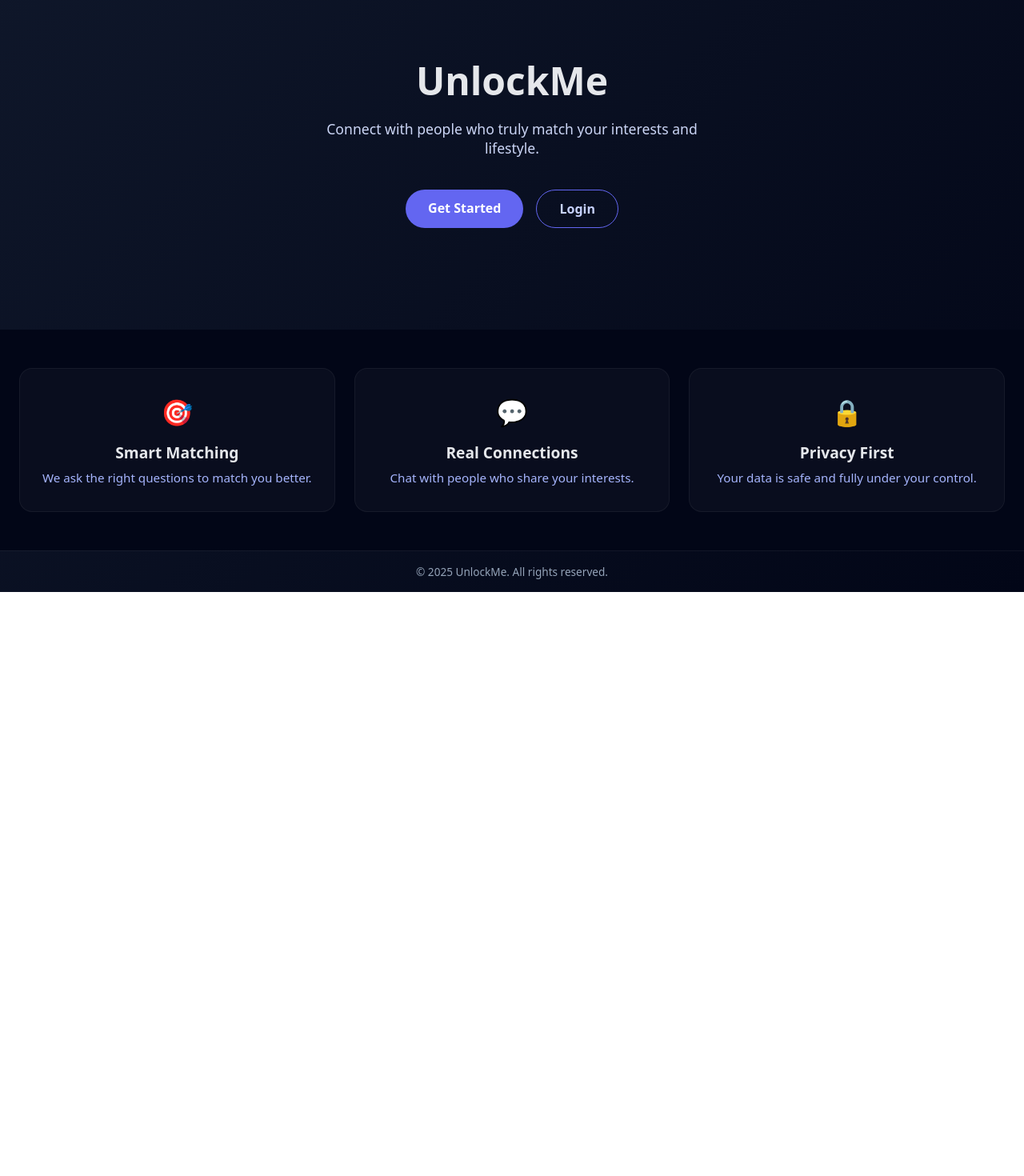
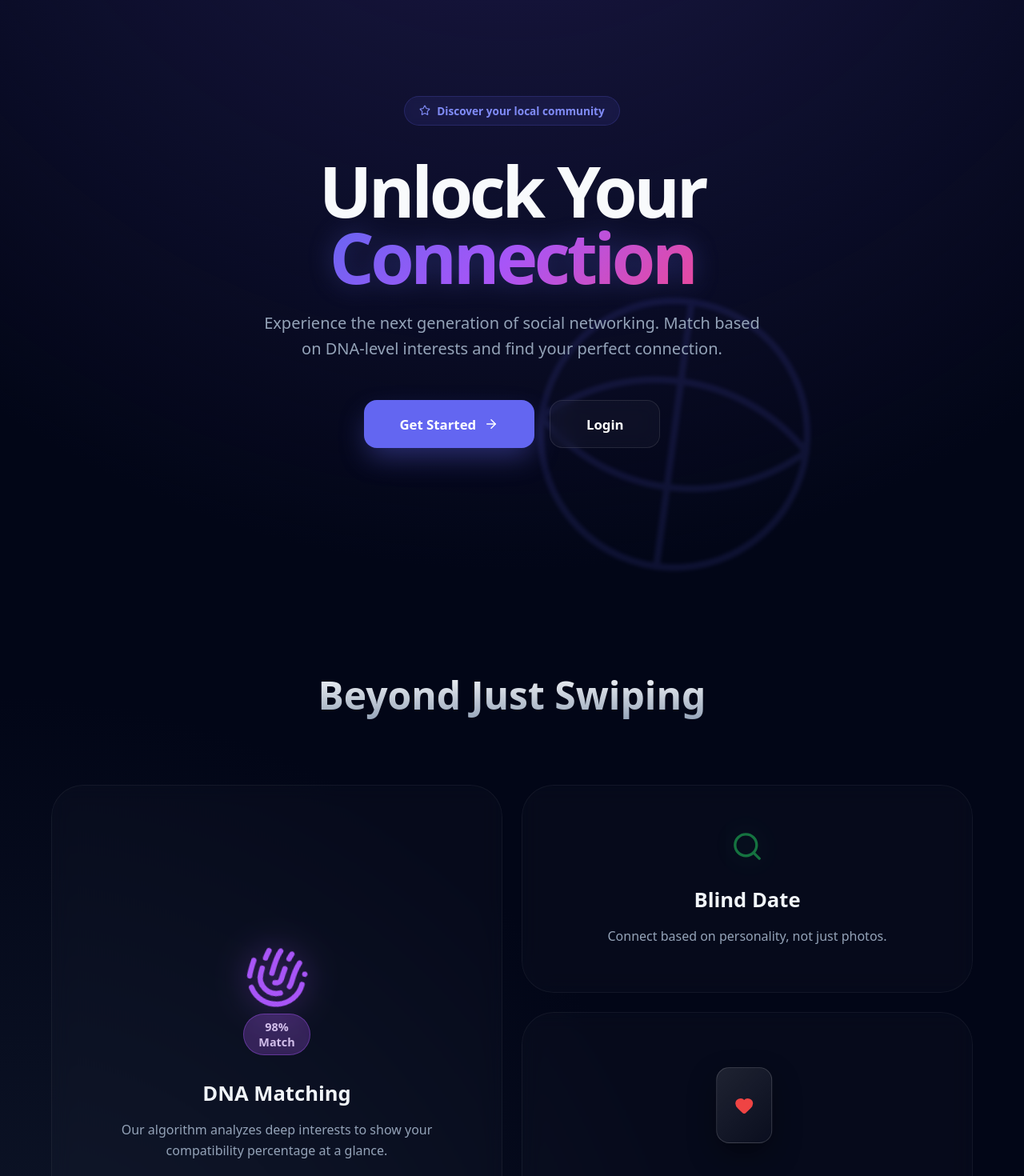
Before and after one commit to MorinoCode/Unlock-Me-Frontend, a React app: page / in a window 1280 px wide. Shown: the part 60-1530 px from the top of the page at 80% size. Before the commit the page ends 800 px from the top, so only its background shows below. Built offline with nearby package versions, Linux system fonts and the light colour scheme; no server answers; the HTML template or start-up script is replaced by a standard one.

Commit message:
change style

```diff
--- a/src/App.jsx
+++ b/src/App.jsx
@@ -2,6 +2,7 @@ import React, { Suspense, lazy } from 'react';
 import { BrowserRouter, Route, Routes, Outlet } from 'react-router-dom';
 import { AuthProvider } from './context/AuthProvider';
 import Navbar from './components/navbar/Navbar.jsx';
+import Footer from './components/footer/Footer.jsx';
 import { Toaster } from 'react-hot-toast';
 
 import PublicRoute from './context/PublicRoute.jsx';
@@ -36,6 +37,7 @@ const MainLayout = () => {
     <>
       <Navbar />
       <Outlet />
+      <Footer/>
     </>
   );
 };
--- a/src/pages/homePage/HomePage.css
+++ b/src/pages/homePage/HomePage.css
@@ -1,121 +1,276 @@
-/* Block: .home-page */
+/* =========================================
+   Block: .home-page
+   ========================================= */
 .home-page {
+  background-color: #020617; /* عمق تیره برای حس مدرن */
+  background-image:
+    radial-gradient(circle at 50% -20%, #1e1b4b 0%, transparent 50%),
+    radial-gradient(circle at 0% 100%, #0f172a 0%, transparent 40%);
+  color: #f8fafc;
+  overflow-x: hidden;
+  position: relative;
+  min-height: 100vh;
+}
+
+/* --- Hero Section & Animated Globe --- */
+.home-page__hero {
   min-height: 100vh;
   display: flex;
-  flex-direction: column;
-  background: linear-gradient(135deg, #0f172a, #020617);
-  color: #e5e7eb;
+  align-items: center;
+  justify-content: center;
+  position: relative;
+  padding: 2rem 1.5rem;
+  z-index: 1;
 }
 
-/* Element: .home-page__hero */
-.home-page__hero {
-  flex: 1;
+.home-page__globe-bg {
+  position: absolute;
+  top: 50%;
+  left: 50%;
+  transform: translate(-50%, -50%);
+  z-index: -1;
+  opacity: 0.12; /* بسیار ملایم برای پس‌زمینه */
+  color: #6366f1;
+  pointer-events: none;
+  filter: blur(2px);
+}
+
+.home-page__hero-content {
+  max-width: 850px;
+  text-align: center;
   display: flex;
   flex-direction: column;
   align-items: center;
-  justify-content: center;
-  text-align: center;
-  padding: 4rem 1.5rem;
 }
 
-/* Element: .home-page__title */
-.home-page__title {
-  font-size: 3rem;
-  font-weight: 700;
-  margin-bottom: 1rem;
+/* Badge Style */
+.home-page__badge {
+  display: flex;
+  align-items: center;
+  gap: 8px;
+  background: rgba(99, 102, 241, 0.1);
+  border: 1px solid rgba(99, 102, 241, 0.2);
+  padding: 8px 18px;
+  border-radius: 100px;
+  font-size: 0.85rem;
+  font-weight: 600;
+  color: #818cf8;
+  margin-bottom: 2.5rem;
+  backdrop-filter: blur(5px);
 }
 
-/* Element: .home-page__subtitle */
+.home-page__title {
+  font-size: clamp(2.8rem, 10vw, 5.5rem);
+  font-weight: 900;
+  line-height: 0.95;
+  letter-spacing: -0.05em;
+  margin-bottom: 1.5rem;
+}
+
+.home-page__title--gradient {
+  background: linear-gradient(135deg, #6366f1 0%, #a855f7 50%, #ec4899 100%);
+  -webkit-background-clip: text;
+  -webkit-text-fill-color: transparent;
+  filter: drop-shadow(0 0 15px rgba(99, 102, 241, 0.3));
+}
+
 .home-page__subtitle {
-  max-width: 520px;
-  font-size: 1.1rem;
-  color: #cbd5f5;
+  max-width: 620px;
+  font-size: 1.25rem;
+  line-height: 1.6;
+  color: #94a3b8;
+  margin-bottom: 3rem;
+}
+
+/* Actions & Buttons */
+.home-page__actions {
+  display: flex;
+  flex-wrap: wrap;
+  justify-content: center;
+  gap: 1.2rem;
+}
+
+.home-page__btn {
+  padding: 1.1rem 2.8rem;
+  border-radius: 16px;
+  font-weight: 700;
+  text-decoration: none;
+  transition: all 0.3s cubic-bezier(0.4, 0, 0.2, 1);
+  display: flex;
+  align-items: center;
+  gap: 10px;
+  font-size: 1.05rem;
+}
+
+.home-page__btn--primary {
+  background: #6366f1;
+  color: white;
+  box-shadow: 0 15px 35px -5px rgba(99, 102, 241, 0.4);
+}
+
+.home-page__btn--primary:hover {
+  transform: translateY(-4px);
+  box-shadow: 0 20px 40px -5px rgba(99, 102, 241, 0.6);
+  background: #4f46e5;
+}
+
+.home-page__btn--secondary {
+  background: rgba(255, 255, 255, 0.03);
+  border: 1px solid rgba(255, 255, 255, 0.1);
+  color: white;
+  backdrop-filter: blur(10px);
+}
+
+.home-page__btn--secondary:hover {
+  background: rgba(255, 255, 255, 0.08);
+  border-color: rgba(255, 255, 255, 0.2);
+  transform: translateY(-2px);
+}
+
+/* =========================================
+   Element: .home-page__features (Bento Grid)
+   ========================================= */
+.home-page__features {
+  max-width: 1200px;
+  margin: 0 auto;
+  padding: 6rem 1.5rem 10rem;
+}
+
+.home-page__section-header {
+  text-align: center;
+  margin-bottom: 5rem;
+}
+
+.home-page__section-title {
+  font-size: clamp(2rem, 5vw, 3rem);
+  font-weight: 800;
+  background: linear-gradient(to bottom, #fff, #94a3b8);
+  -webkit-background-clip: text;
+  -webkit-text-fill-color: transparent;
+}
+
+.home-page__bento-grid {
+  display: grid;
+  grid-template-columns: repeat(2, 1fr);
+  gap: 1.5rem;
+}
+
+.home-page__card {
+  background: rgba(255, 255, 255, 0.02);
+  border: 1px solid rgba(255, 255, 255, 0.05);
+  border-radius: 40px;
+  padding: 3.5rem;
+  backdrop-filter: blur(12px);
+  position: relative;
+  overflow: hidden;
+  display: flex;
+  flex-direction: column;
+  align-items: center;
+  text-align: center;
+}
+
+.home-page__card:hover {
+  border-color: rgba(99, 102, 241, 0.3);
+  background: rgba(255, 255, 255, 0.04);
+}
+
+.home-page__card--large {
+  grid-row: span 2;
+  justify-content: center;
+}
+
+/* DNA / Match Visualization */
+.home-page__match-viz {
+  height: 180px;
+  display: flex;
+  align-items: center;
+  justify-content: center;
+  position: relative;
   margin-bottom: 2.5rem;
 }
 
-/* Element: .home-page__actions */
-.home-page__actions {
-  display: flex;
-  gap: 1rem;
+.home-page__dna-circle {
+  color: #a855f7;
+  filter: drop-shadow(0 0 20px rgba(168, 85, 247, 0.5));
 }
 
-/* Element: .home-page__btn (Shared styles) */
-.home-page__btn {
-  padding: 0.75rem 1.75rem;
-  border-radius: 999px;
-  font-weight: 600;
-  text-decoration: none;
-  transition: all 0.25s ease;
+.home-page__match-percentage {
+  position: absolute;
+  bottom: -10px;
+  background: rgba(168, 85, 247, 0.25);
+  padding: 6px 18px;
+  border-radius: 100px;
+  font-weight: 800;
+  color: #e9d5ff;
+  font-size: 0.9rem;
+  border: 1px solid rgba(168, 85, 247, 0.4);
+  backdrop-filter: blur(10px);
 }
 
-/* Modifier: .home-page__btn--primary */
-.home-page__btn--primary {
-  background: #6366f1;
-  color: white;
+/* Blind Date & Swipe Visuals */
+.home-page__blind-icon {
+  color: #22c55e;
+  margin-bottom: 1.5rem;
+  filter: drop-shadow(0 0 15px rgba(34, 197, 94, 0.3));
 }
 
-.home-page__btn--primary:hover {
-  background: #4f46e5;
+.home-page__swipe-viz {
+  height: 120px;
+  display: flex;
+  align-items: center;
+  justify-content: center;
+  margin-bottom: 1.5rem;
 }
 
-/* Modifier: .home-page__btn--secondary */
-.home-page__btn--secondary {
-  border: 1px solid #6366f1;
-  color: #c7d2fe;
+.home-page__swipe-card {
+  width: 70px;
+  height: 95px;
+  background: linear-gradient(135deg, rgba(255,255,255,0.1), rgba(255,255,255,0.02));
+  border: 1px solid rgba(255, 255, 255, 0.15);
+  border-radius: 16px;
+  display: flex;
+  align-items: center;
+  justify-content: center;
+  box-shadow: 0 15px 35px rgba(0, 0, 0, 0.4);
 }
 
-.home-page__btn--secondary:hover {
-  background: rgba(99, 102, 241, 0.15);
+.home-page__card-title {
+  font-size: 1.6rem;
+  font-weight: 700;
+  margin-bottom: 1rem;
+  color: #f1f5f9;
 }
 
-/* Element: .home-page__features */
-.home-page__features {
-  display: grid;
-  grid-template-columns: repeat(auto-fit, minmax(220px, 1fr));
-  gap: 1.5rem;
-  padding: 3rem 1.5rem;
-  background: #020617;
+.home-page__card-desc {
+  color: #94a3b8;
+  line-height: 1.6;
+  font-size: 1rem;
 }
 
-/* Element: .home-page__feature-card */
-.home-page__feature-card {
-  background: rgba(255, 255, 255, 0.03);
-  border: 1px solid rgba(255, 255, 255, 0.05);
-  border-radius: 16px;
-  padding: 2rem 1.5rem;
-  text-align: center;
-  transition: transform 0.25s ease, box-shadow 0.25s ease;
+/* =========================================
+   Responsive Design
+   ========================================= */
+@media (max-width: 968px) {
+  .home-page__bento-grid {
+    grid-template-columns: 1fr;
   }
 
-.home-page__feature-card:hover {
-  transform: translateY(-6px);
-  box-shadow: 0 10px 30px rgba(0, 0, 0, 0.35);
+  .home-page__card--large {
+    grid-row: span 1;
   }
 
-/* Element: .home-page__feature-icon */
-.home-page__feature-icon {
-  font-size: 2rem;
-  margin-bottom: 1rem;
-  display: block;
+  .home-page__hero {
+    padding-top: 8rem;
+  }
 }
 
-/* Element: .home-page__feature-title */
-.home-page__feature-title {
-  font-size: 1.2rem;
-  margin-bottom: 0.5rem;
+@media (max-width: 480px) {
+  .home-page__title {
+    font-size: 3rem;
   }
 
-/* Element: .home-page__feature-desc */
-.home-page__feature-desc {
-  font-size: 0.95rem;
-  color: #a5b4fc;
+  .home-page__btn {
+    width: 100%;
+    justify-content: center;
   }
-
-/* Element: .home-page__footer */
-.home-page__footer {
-  padding: 1rem;
-  text-align: center;
-  font-size: 0.85rem;
-  color: #94a3b8;
-  border-top: 1px solid rgba(255, 255, 255, 0.05);
 }
--- a/src/pages/homePage/HomePage.jsx
+++ b/src/pages/homePage/HomePage.jsx
@@ -1,48 +1,156 @@
+import React from "react";
 import { Link } from "react-router-dom";
+import { motion as Motion } from "framer-motion";
+import {
+  Globe, Shield, Zap, ArrowRight, Star,
+  LayoutDashboard, Heart, Fingerprint, Search
+} from "lucide-react";
+import { useAuth } from "../../context/useAuth";
 import "./HomePage.css";
 
 const HomePage = () => {
+  const { currentUser } = useAuth();
+
+  // انیمیشن‌های پایه
+  const fadeIn = {
+    hidden: { opacity: 0, y: 30 },
+    visible: { opacity: 1, y: 0, transition: { duration: 0.8, ease: "easeOut" } }
+  };
+
+  const globeAnimation = {
+    animate: {
+      rotate: 360,
+      transition: { duration: 20, repeat: Infinity, ease: "linear" }
+    }
+  };
+
+  const pulseAnimation = {
+    animate: {
+      scale: [1, 1.05, 1],
+      opacity: [0.5, 0.8, 0.5],
+      transition: { duration: 3, repeat: Infinity }
+    }
+  };
+
   return (
     <div className="home-page">
+      {/* --- HERO SECTION --- */}
       <header className="home-page__hero">
-        <h1 className="home-page__title">UnlockMe</h1>
+        {/* المان متحرک پس‌زمینه (کره زمین انتزاعی) */}
+        <Motion.div
+          className="home-page__globe-bg"
+          variants={globeAnimation}
+          animate="animate"
+        >
+          <Globe size={400} strokeWidth={0.5} className="home-page__globe-icon" />
+        </Motion.div>
+
+        <Motion.div
+          initial="hidden"
+          animate="visible"
+          variants={fadeIn}
+          className="home-page__hero-content"
+        >
+          <div className="home-page__badge">
+            <Star size={14} className="home-page__badge-icon" />
+            <span>Discover your local community</span>
+          </div>
+
+          <h1 className="home-page__title">
+            Unlock Your <span className="home-page__title--gradient">Connection</span>
+          </h1>
+
           <p className="home-page__subtitle">
-          Connect with people who truly match your interests and lifestyle.
+            Experience the next generation of social networking. Match based on DNA-level interests and find your perfect connection.
           </p>
 
           <div className="home-page__actions">
+            {currentUser ? (
+              <Link to="/feed" className="home-page__btn home-page__btn--primary">
+                Go to Feed <LayoutDashboard size={18} />
+              </Link>
+            ) : (
+              <>
                 <Link to="/signup" className="home-page__btn home-page__btn--primary">
-            Get Started
+                  Get Started <ArrowRight size={18} />
                 </Link>
                 <Link to="/signin" className="home-page__btn home-page__btn--secondary">
                   Login
                 </Link>
+              </>
+            )}
           </div>
+        </Motion.div>
       </header>
 
+      {/* --- INTERACTIVE FEATURES SECTION --- */}
       <section className="home-page__features">
-        <div className="home-page__feature-card">
-          <span className="home-page__feature-icon">🎯</span>
-          <h3 className="home-page__feature-title">Smart Matching</h3>
-          <p className="home-page__feature-desc">We ask the right questions to match you better.</p>
+        <div className="home-page__section-header">
+          <h2 className="home-page__section-title">Beyond Just Swiping</h2>
         </div>
 
-        <div className="home-page__feature-card">
-          <span className="home-page__feature-icon">💬</span>
-          <h3 className="home-page__feature-title">Real Connections</h3>
-          <p className="home-page__feature-desc">Chat with people who share your interests.</p>
+        <div className="home-page__bento-grid">
+
+          {/* بخش DNA & Matching Percentage */}
+          <Motion.div
+            whileHover={{ y: -10 }}
+            className="home-page__card home-page__card--large"
+          >
+            <div className="home-page__match-viz">
+              <Motion.div
+                animate={{ rotate: 360 }}
+                transition={{ duration: 10, repeat: Infinity, ease: "linear" }}
+                className="home-page__dna-circle"
+              >
+                <Fingerprint size={80} />
+              </Motion.div>
+              <div className="home-page__match-percentage">
+                <Motion.span
+                  animate={{ opacity: [0, 1] }}
+                  transition={{ duration: 2, repeat: Infinity, repeatType: "reverse" }}
+                >
+                  98% Match
+                </Motion.span>
               </div>
+            </div>
+            <h3 className="home-page__card-title">DNA Matching</h3>
+            <p className="home-page__card-desc">
+              Our algorithm analyzes deep interests to show your compatibility percentage at a glance.
+            </p>
+          </Motion.div>
 
-        <div className="home-page__feature-card">
-          <span className="home-page__feature-icon">🔒</span>
-          <h3 className="home-page__feature-title">Privacy First</h3>
-          <p className="home-page__feature-desc">Your data is safe and fully under your control.</p>
+          {/* بخش Blind Date */}
+          <Motion.div
+            whileHover={{ y: -10 }}
+            className="home-page__card home-page__card--small"
+          >
+            <Motion.div variants={pulseAnimation} animate="animate" className="home-page__blind-icon">
+              <Search size={40} />
+            </Motion.div>
+            <h3 className="home-page__card-title">Blind Date</h3>
+            <p className="home-page__card-desc">Connect based on personality, not just photos.</p>
+          </Motion.div>
+
+          {/* بخش Swipe Animation */}
+          <Motion.div
+            whileHover={{ y: -10 }}
+            className="home-page__card home-page__card--small"
+          >
+            <div className="home-page__swipe-viz">
+              <Motion.div
+                animate={{ x: [-20, 20, -20] }}
+                transition={{ duration: 2, repeat: Infinity }}
+                className="home-page__swipe-card"
+              >
+                <Heart fill="#ef4444" color="#ef4444" />
+              </Motion.div>
+            </div>
+            <h3 className="home-page__card-title">Smart Swipe</h3>
+            <p className="home-page__card-desc">Efficient, fun, and location-targeted browsing.</p>
+          </Motion.div>
+
         </div>
       </section>
-
-      <footer className="home-page__footer">
-        © {new Date().getFullYear()} UnlockMe. All rights reserved.
-      </footer>
     </div>
   );
 };
```
Also changed, not shown: src/components/footer/Footer.css (added, +84 -0 lines), src/components/footer/Footer.jsx (added, +36 -0 lines). Lines whose indentation alone changed are shown as unchanged.
